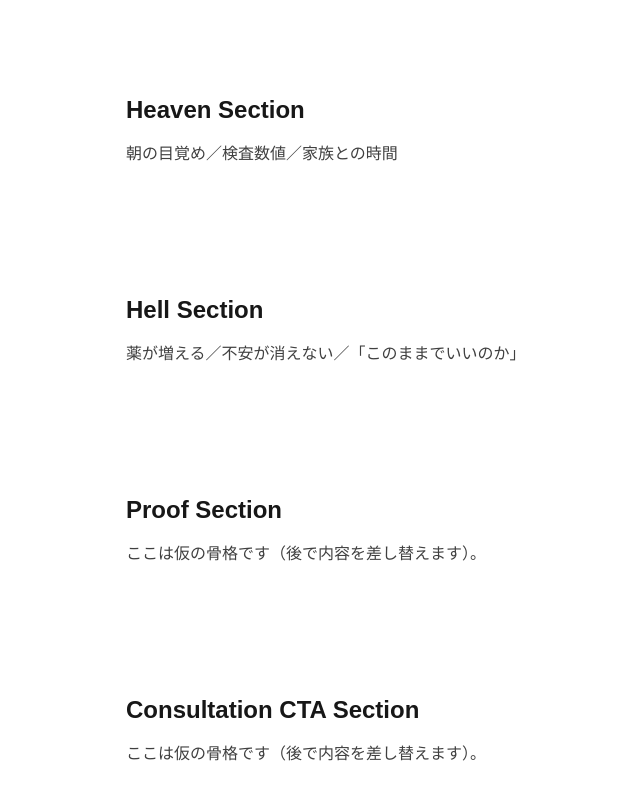
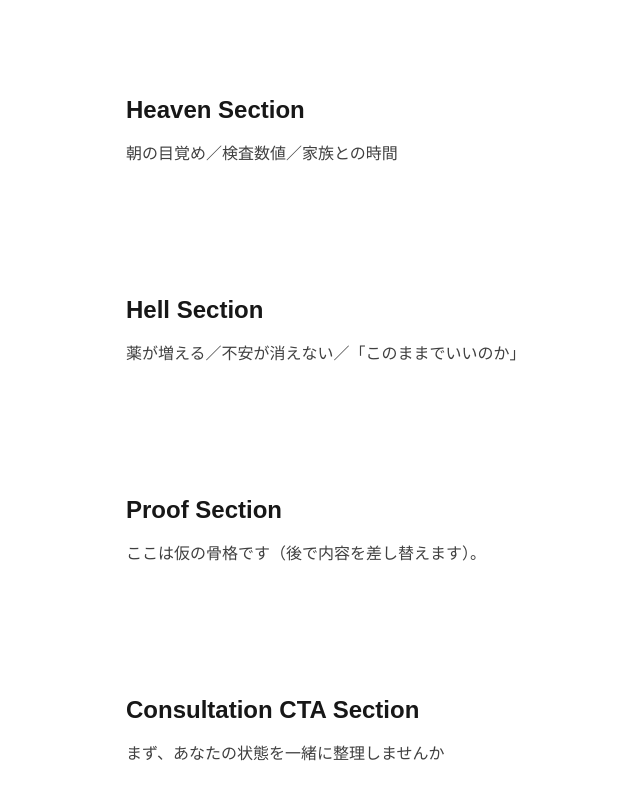
Before and after one commit to takakomaki/kekkankakumei, a Next.js app in the folder app-web/: page / in a window 1280 px wide. Shown: the part 970-1770 px from the top of the page, without its empty margins (2-642 px from the left). Built offline with nearby package versions, Linux system fonts and the light colour scheme.

Commit message:
Update consultation CTA text

```diff
--- a/app-web/app/components/sections/consultation-cta-section.tsx
+++ b/app-web/app/components/sections/consultation-cta-section.tsx
@@ -4,7 +4,7 @@ export function ConsultationCtaSection() {
       <div className="mx-auto w-full max-w-5xl">
         <h2 className="text-2xl font-bold">Consultation CTA Section</h2>
         <p className="mt-4 text-neutral-700">
-          ここは仮の骨格です（後で内容を差し替えます）。
+          まず、あなたの状態を一緒に整理しませんか
         </p>
       </div>
     </section>
```
